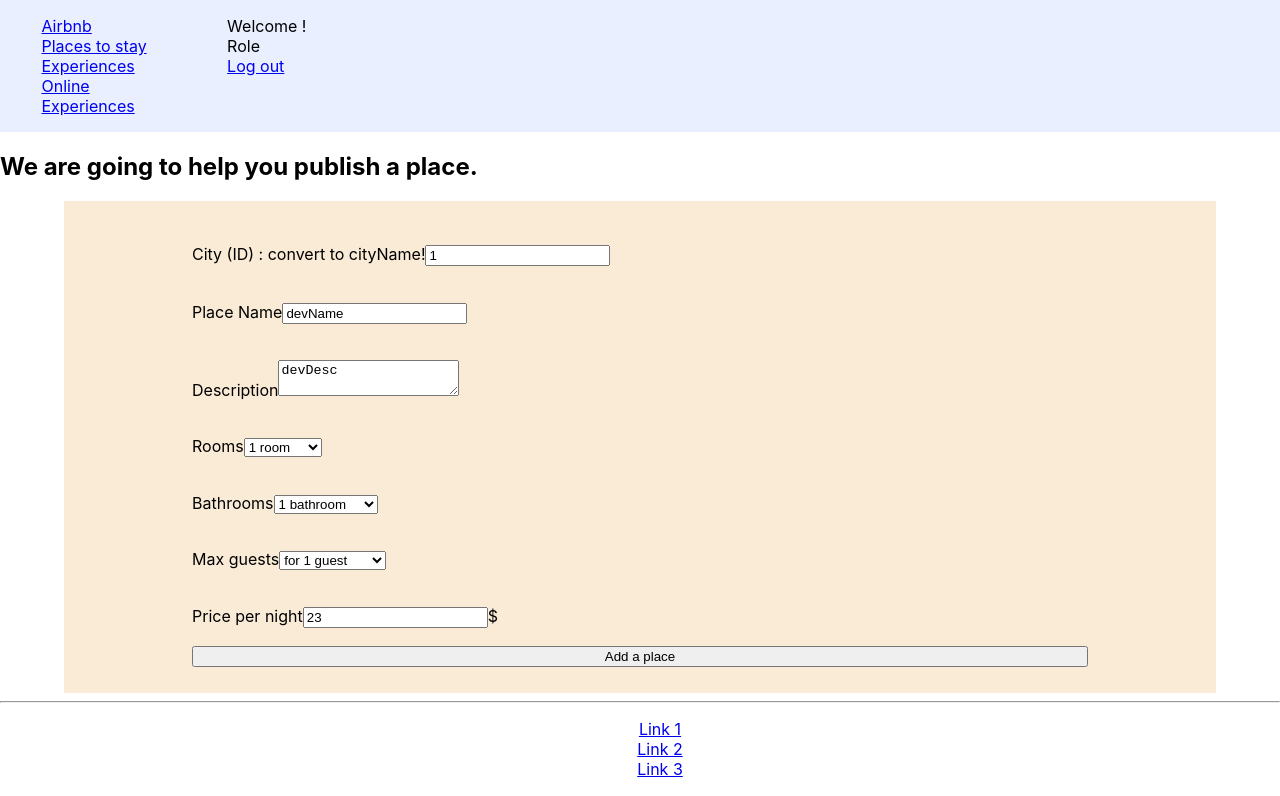
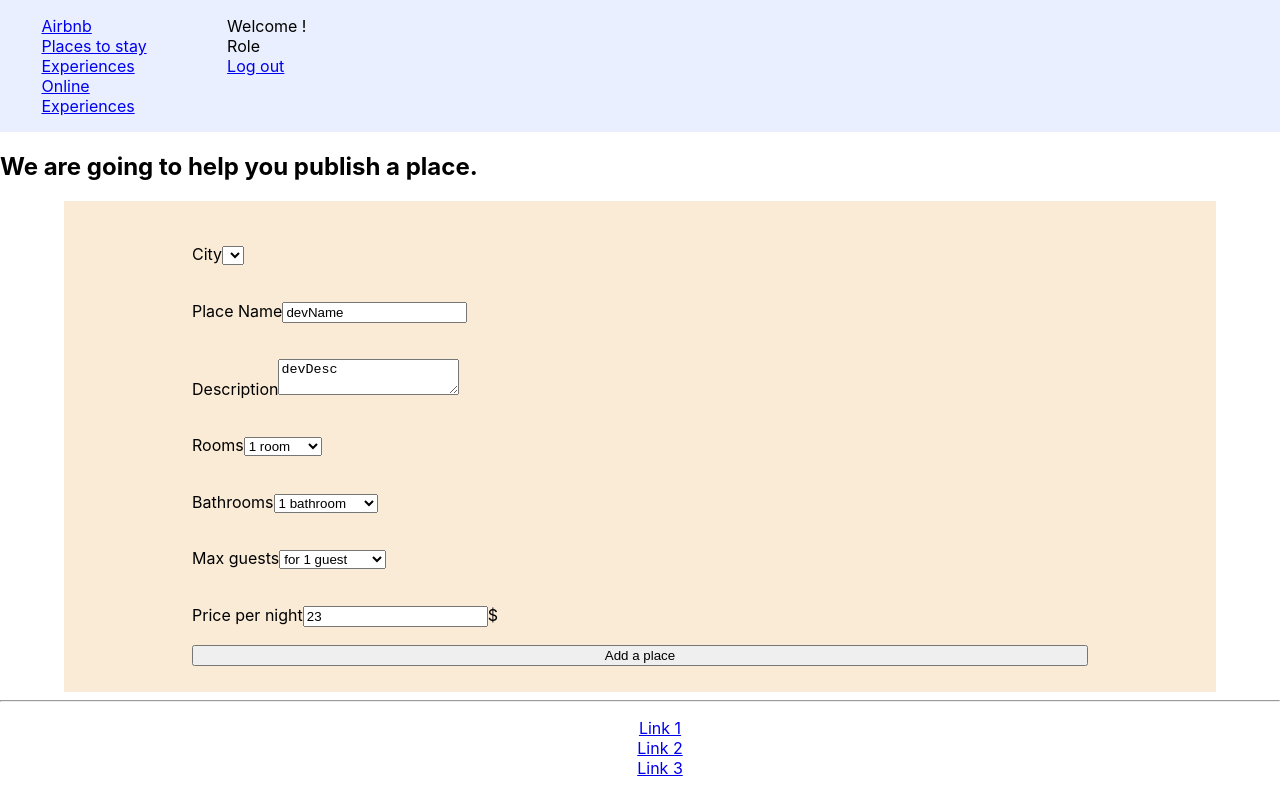
Before and after one commit to rozaribeiro/airbnb-clone-client, a React (Create React App) app: page /places in a window 1280 px wide. Shown: the top 796 px of the page. Built offline with nearby package versions, Linux system fonts and the light colour scheme; no server answers; sample sign-in values are in the browser's storage.

Commit message:
fixed AddPlace, added dynamic city names instead of ints

```diff
--- a/src/App.js
+++ b/src/App.js
@@ -77,7 +77,7 @@ function App() {
         {/* <Route exact path="/signin" component={Authenticate} /> */}
       </Switch>
       <Footer />
-      (Mobile Navbar)
+      [Mobile Navbar]
       <Navbar />
     </Router>
   );
--- a/src/pages/AddPlace/Forms/AddPlaceForm.jsx
+++ b/src/pages/AddPlace/Forms/AddPlaceForm.jsx
@@ -18,7 +18,9 @@ class AddPlaceForm extends React.Component {
       max_guests: 1,
       price_by_night: 23,
       available: 1,
+      isLoaded: false,
       data: null,
+      cities: null,
       error: null,
     };
     this.handleChange = this.handleChange.bind(this);
@@ -28,23 +30,28 @@ class AddPlaceForm extends React.Component {
   handleChange = (e) => {
     const { name, value } = e.target;
     this.setState({ [name]: value });
-    console.log(this.state);
+    // console.log(this.state);
   };
   handleChangeInt = (e) => {
     const { name, value } = e.target;
     this.setState({ [name]: parseInt(value) });
-    console.log(this.state);
+    // console.log(this.state);
   };
   handleOptionChange = (e) => {
     const { value, name } = e.target;
-    this.setState({ [name]: parseInt(value) });
+    if (name === "cities" || name === "city") {
+      this.setState({ city_id: parseInt(value) });
+    } else {
+      this.setState({ [name]: parseInt(value) });
+    }
+    console.log(this.state.city_id);
   };
 
   handleAddPlaceSubmit(e) {
     e.preventDefault();
 
-    const token = localStorage.getItem("token");
-    console.log(token);
+    // const token = localStorage.getItem("token");
+    // console.log(token);
 
     const place_data = {
       city_id: parseInt(this.state.city_id),
@@ -58,11 +65,14 @@ class AddPlaceForm extends React.Component {
       role: this.context.role,
     };
 
+    // console.log(place_data);
     try {
       api.post("/api/places", place_data).then(
         (response) => {
-          console.log(response);
           if (response.status === 201) {
+            console.log(response);
+            console.log(`props`,this.props);
+
             // this.props.history.push("/");
           } // displaySuccessMessage("Succesfully created the place!")
         },
@@ -92,36 +102,60 @@ class AddPlaceForm extends React.Component {
     }
     return array;
   }
+  displayCitiesOptions(cities) {
+    console.log(`cities`, cities);
+    let array = [];
+
+    for (let i = 0; i < cities.length; i++) {
+      array.push(
+        <option name="city" value={cities[i].id} key={i}>
+          {cities[i].name}
+        </option>
+      );
+    }
+    return array;
+  }
 
   async componentDidMount() {
     try {
       const response = await citiesService.getCities();
 
-      this.setState({ data: response.data });
+      this.setState({ cities: response.data.result, isLoaded: true });
       console.log("DATA ADD PLACE", response.data);
     } catch (e) {
-      if (e.response.status === 403) {
-        // fix
-        // localStorage.removeItem('token');
-        // this.props.history.push('/');
-        // this.context.setAuth(false);
-      }
+      // if (e.response.status === 403) {
+      console.log(e);
+      // fix
+      // localStorage.removeItem('token');
+      // this.props.history.push('/');
+      // this.context.setAuth(false);
+      // }
       // this.setState({ error: e.message });
     }
   }
   render() {
+    const cities = this.state.cities;
+    // console.log(cities);
+    const isLoaded = this.state.isLoaded;
     return (
       <form action="POST" className="add-place-form-container">
         <ul>
           <li>
-            <label htmlFor="city_id">City (ID) : convert to cityName!</label>
-            <input
+            <label htmlFor="city_id">City</label>
+            {/* <input
               value={this.state.city_id}
               type="text"
               name="city_id"
               placeholder="City name"
               onChange={(e) => this.handleChangeInt(e)}
-            />
+            /> */}
+            <select
+              id="cities"
+              name="cities"
+              onChange={(e) => this.handleOptionChange(e)}
+            >
+              {isLoaded && this.displayCitiesOptions(cities)}
+            </select>
           </li>
           <li>
             <label htmlFor="name">Place Name</label>
--- a/src/pages/Authenticate/SignInPage.jsx
+++ b/src/pages/Authenticate/SignInPage.jsx
@@ -35,6 +35,7 @@ export default class SignInForm extends Component {
       console.log(response);
       // localStorage.removeItem("token");
       localStorage.setItem("token", response.data.token);
+      // localStorage.setItem("token", response.data.token);
       this.context.setAuth(true);
       const { first_name, last_name, role, authUserId, email } =
         response.data.user;
@@ -76,8 +77,8 @@ export default class SignInForm extends Component {
             onChange={this.handleChange}
           />
           <button onClick={this.handleSubmit}>Log In</button>
-          <Link>Forgot Password</Link>
-          <Link>Forgot Email</Link>
+          <Link to="/reset-password">Forgot Password</Link>
+          <Link to="/reset-email">Forgot Email</Link>
         </form>
       </>
     );
```
